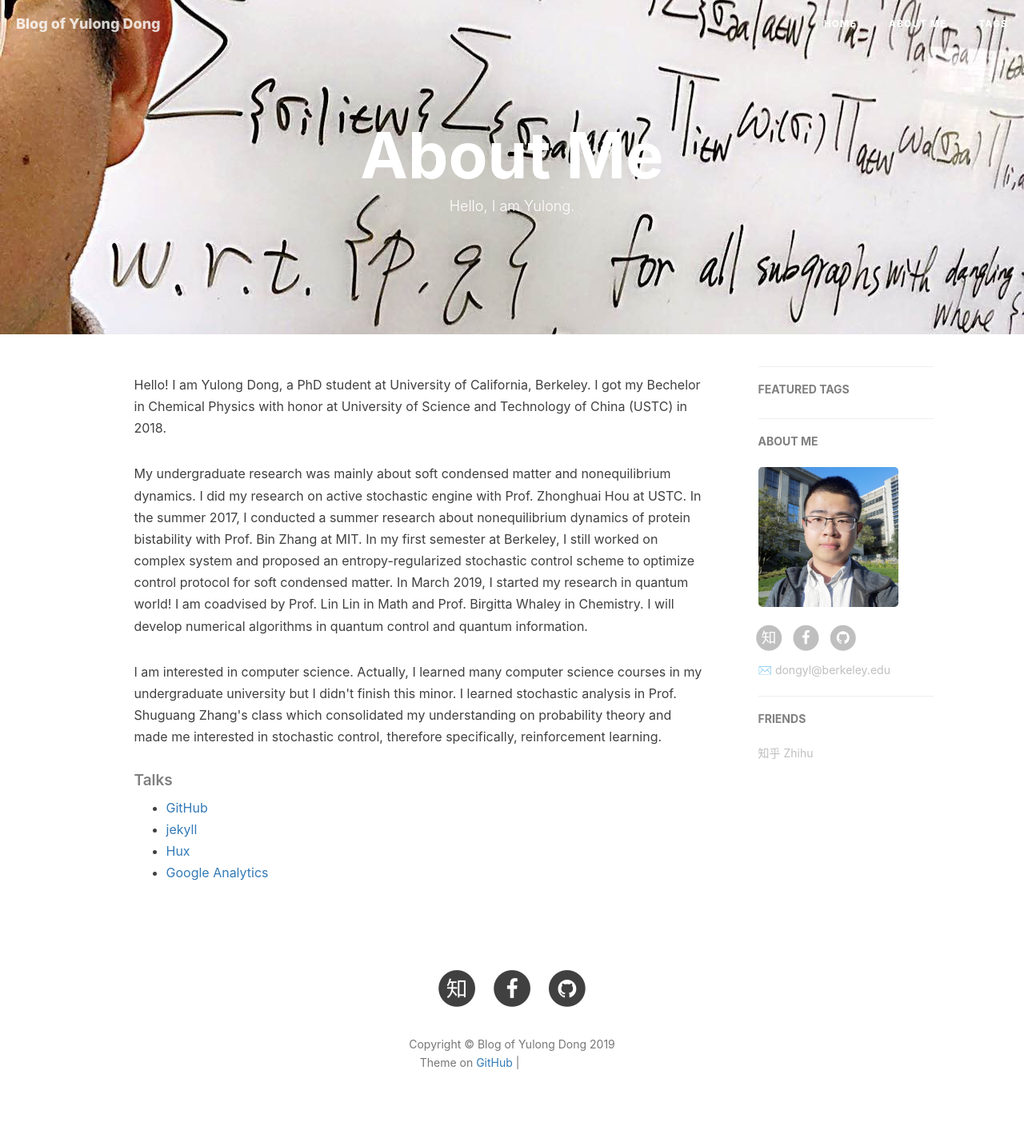
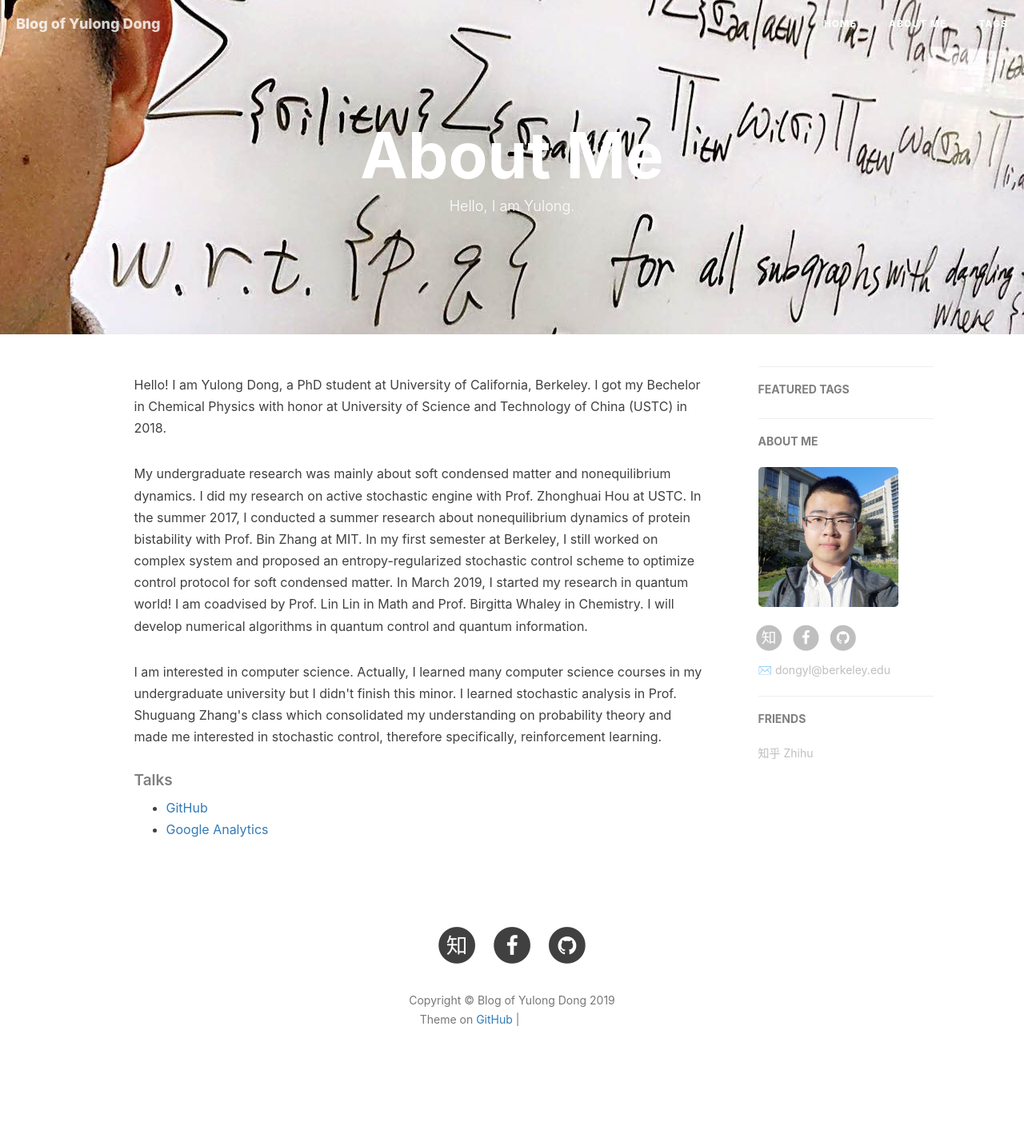
Before and after one commit to dongylaq/dongylaq.github.io, a Jekyll site: the page built from about.html, in a window 1280 px wide. Shown: the whole page at 80% size. Built offline with Jekyll 4.4.1, drawn with Linux system fonts in a browser that asks for light colours; nearby versions of some CDN libraries; comment, search, counter and statistics services are not loaded; after the commit the page ends 1379 px from its top, so only the background shows below that; grey boxes are pictures that could not be loaded.

Commit message:
Update about.html

```diff
--- a/about.html
+++ b/about.html
@@ -36,8 +36,6 @@ header-img: "img/title.jpeg"
 
     <ul>
         <li><a href="https://github.com">GitHub</a></li>
-        <li><a href="http://jekyll.com.cn/">jekyll</a></li>
-        <li><a href="http://huangxuan.me/">Hux</a></li>
         <li><a href="https://analytics.google.com/analytics">Google Analytics</a></li>
     </ul>
 </div>
```
